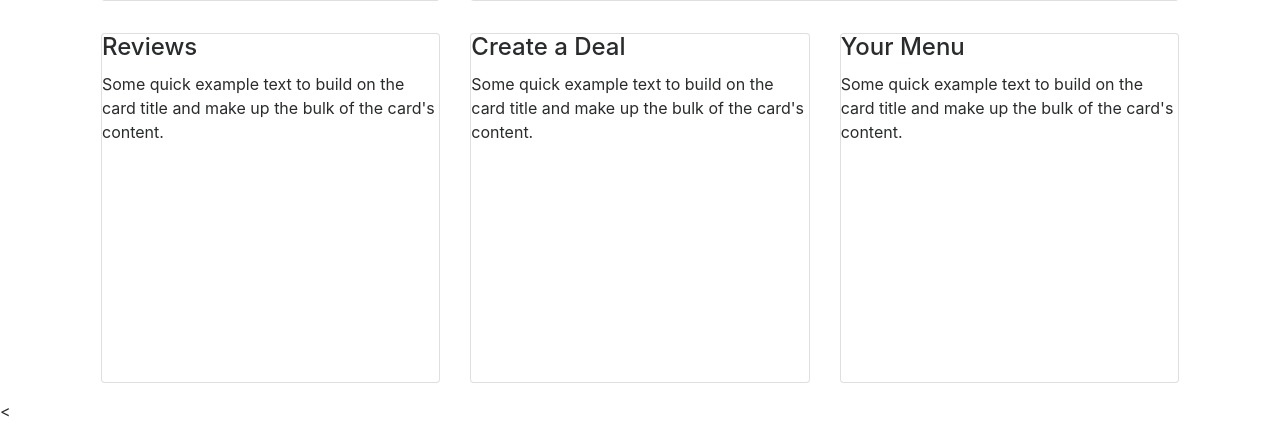
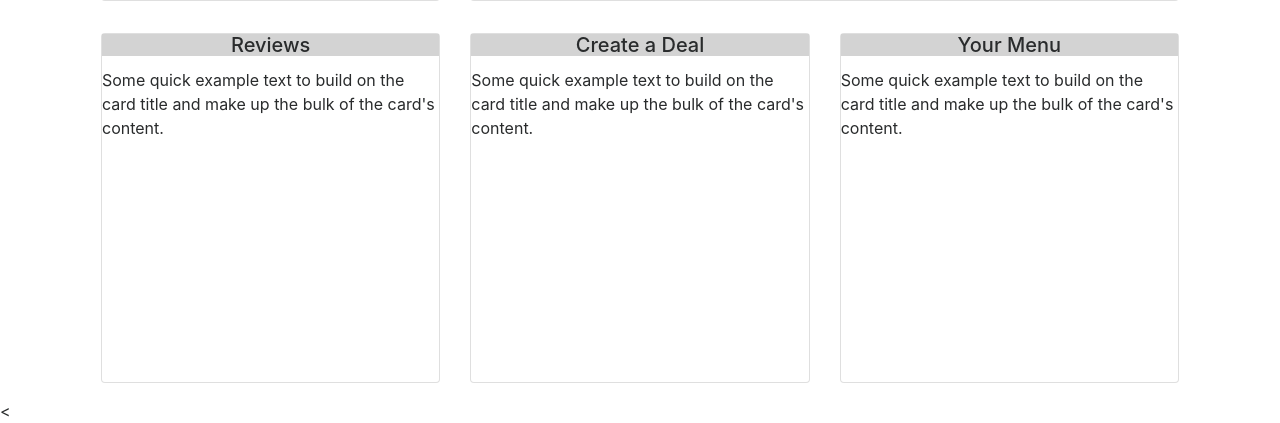
Before and after one commit to eric85254/Clippr, a Django app: template templates/stylist/stylistReal/dashboard/dashboard_core.html in a window 1280 px wide. Shown: the part 421-844 px from the top of the page. Run offline with Django 3.2, Linux system fonts and the light colour scheme; the template is opened without the code that fills it: values that come from a table or form of the project are taken from there, others are empty; tables that the repository leaves empty hold one stand-in row (values such as "Sample post"); some libraries are stand-ins or nearby versions.

Commit message:
Added front end changes to stylist/dashboard_core.html

```diff
--- a/static/css/stylist_dashboard.css
+++ b/static/css/stylist_dashboard.css
@@ -12,3 +12,13 @@
     padding-right: (@spacer-y * 1.5) !important
     min-width: 250px;
 }
+
+.card-title {
+    font-size: 20px;
+    background-color: lightgray;
+}
+
+.appointment_block {
+    border-top: 1px solid black;
+    border-bottom: 1px solid black;
+}
--- a/templates/stylist/stylistReal/dashboard/dashboard_core.html
+++ b/templates/stylist/stylistReal/dashboard/dashboard_core.html
@@ -35,15 +35,36 @@
     <div class="row p-3">
         <div class="col-lg-4">
             <div class="card card-dashboard">
-                <h4 class="card-title">Appointments</h4>
-                <p class="card-text"> Some quick example text to build on the card title
-                    and make up the bulk of the card's content.
-                </p>
+                <h4 class="card-title text-center">Appointments</h4>
+                <div id="accepted_appointments">
+                    <h6>Accepted Appointments</h6>
+                    {% for appointment in accepted_appointments %}
+                        <ul>
+                            -------------------------------- <br>
+                            Appointment Details: <br>
+                            Customer: {{ appointment.customer.get_full_name }} <br>
+                            Location: {{ appointment.location }} <br>
+                            Time: {{ appointment.date|default_if_none:"" }} <br>
+                            Price: {{ appointment.price|default_if_none:"" }} <br>
+
+                            <form action="{% url 'stylist:view_bill' %}" method="get"> {% csrf_token %}
+                                <input type="submit" value="View the Bill"/>
+                                <input type="hidden" name="appointment_pk" value="{{ appointment.pk }}"/>
+                            </form>
+                            <form action="{% url 'stylist:complete_appointment' %}" method="post"> {% csrf_token %}
+                                <input type="submit" value="Complete"/>
+                                <input type="hidden" name="appointment_pk" value="{{ appointment.pk }}"/>
+                            </form>
+                            <br>
+                            -------------------------------- <br>
+                        </ul>
+                    {% endfor %}
+                </div>
             </div>
         </div>
         <div class="col-lg-8">
             <div class="card card-dashboard">
-                <h4 class="card-title">Map</h4>
+                <h4 class="card-title text-center">Map</h4>
                 <div class="card-block" id="map"></div>
             </div>
         </div>
@@ -51,7 +72,7 @@
     <div class="row p-3">
         <div class="col-md-4 hidden-md-down">
             <div class="card card-dashboard">
-                <h4 class="card-title">Reviews</h4>
+                <h4 class="card-title text-center">Reviews</h4>
                 <p class="card-text"> Some quick example text to build on the card title
                     and make up the bulk of the card's content.
                 </p>
@@ -59,7 +80,7 @@
         </div>
         <div class="col-md-4 hidden-md-down">
             <div class="card card-dashboard">
-                <h4 class="card-title">Create a Deal</h4>
+                <h4 class="card-title text-center">Create a Deal</h4>
                 <p class="card-text"> Some quick example text to build on the card title
                     and make up the bulk of the card's content.
                 </p>
@@ -67,7 +88,7 @@
         </div>
         <div class="col-md-4 hidden-md-down">
             <div class="card card-dashboard">
-                <h4 class="card-title">Your Menu</h4>
+                <h4 class="card-title text-center">Your Menu</h4>
                 <p class="card-text"> Some quick example text to build on the card title
                     and make up the bulk of the card's content.
                 </p>
```
